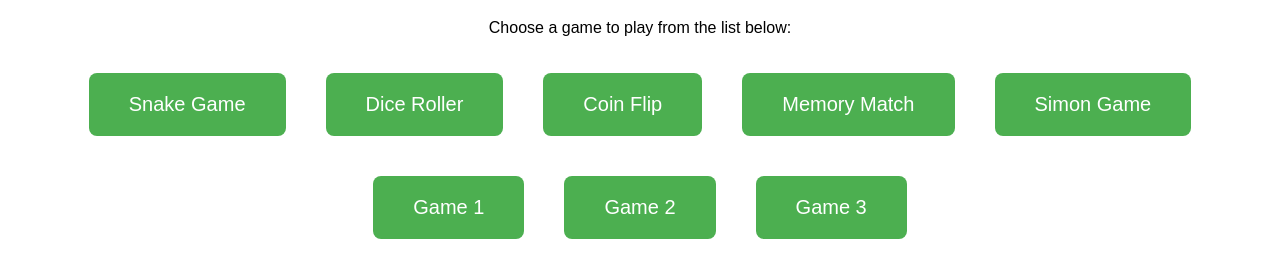
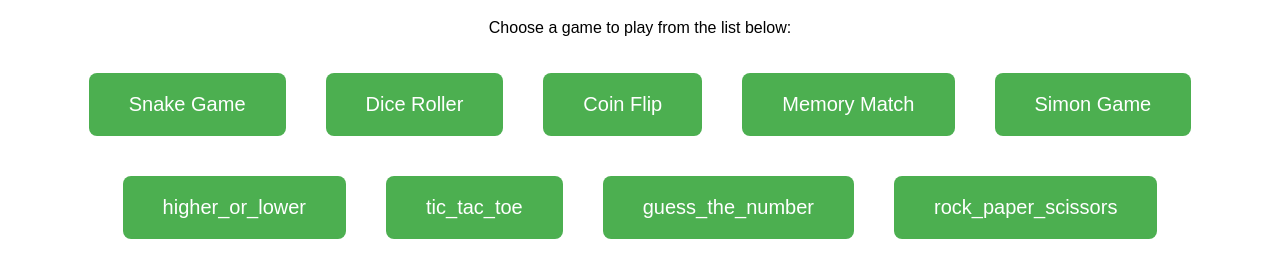
Before and after one commit to bent23/chrome, a plain HTML site: page index.html in a window 1280 px wide. Shown: the part 119-396 px from the top of the page. Drawn offline with Linux system fonts and the light colour scheme.

Commit message:
rockpaper

```diff
--- a/index.html
+++ b/index.html
@@ -20,7 +20,7 @@
         .game-link:hover { background-color: #45a049; }
     </style>
 </head>
-<body>
+<body><center>
     <h1>Welcome to My Game Collection!</h1>
     <p>Choose a game to play from the list below:</p>
     <div class="game-links">
@@ -29,11 +29,11 @@
         <a class="game-link" href="coin_flip.html">Coin Flip</a>
         <a class="game-link" href="memory_match.html">Memory Match</a>
         <a class="game-link" href="simon_game.html">Simon Game</a>
-        <!-- Add more game links here as you add more games -->
-        <a class="game-link" href="game1.html">Game 1</a>
-        <a class="game-link" href="game2.html">Game 2</a>
-        <a class="game-link" href="game3.html">Game 3</a>
+        <a class="game-link" href="higher_or_lower.html">higher_or_lower</a>
+        <a class="game-link" href="tic_tac_toe.html">tic_tac_toe</a>
+        <a class="game-link" href="guess_the_number.html">guess_the_number</a>
+        <a class="game-link" href="rock_paper_scissors.html">rock_paper_scissors</a>
         <!-- Continue adding more games as needed -->
-    </div>
+    </div></center>
 </body>
 </html>
```
